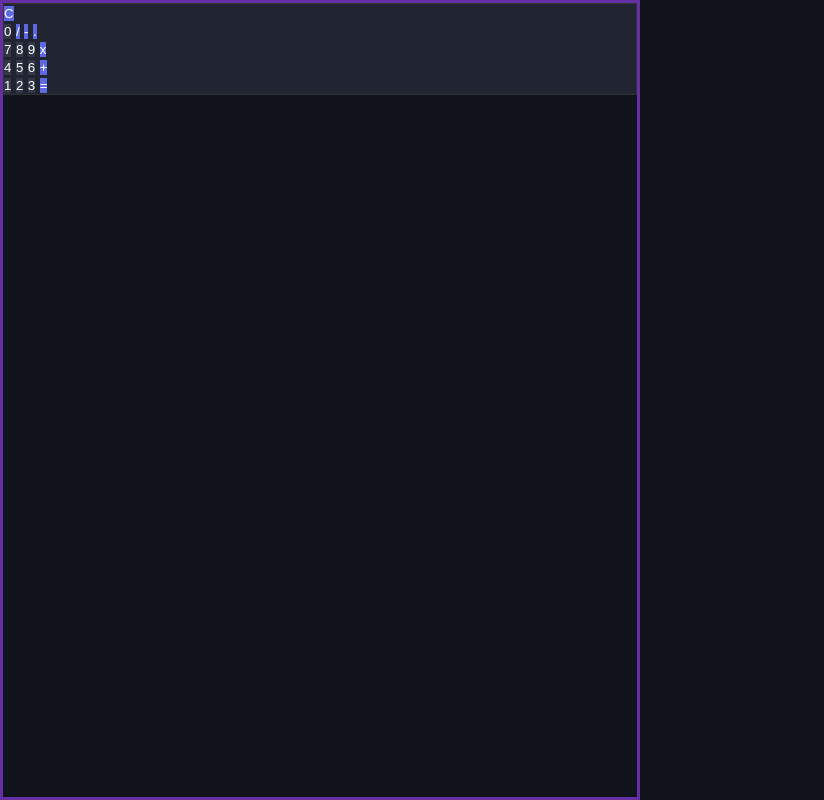
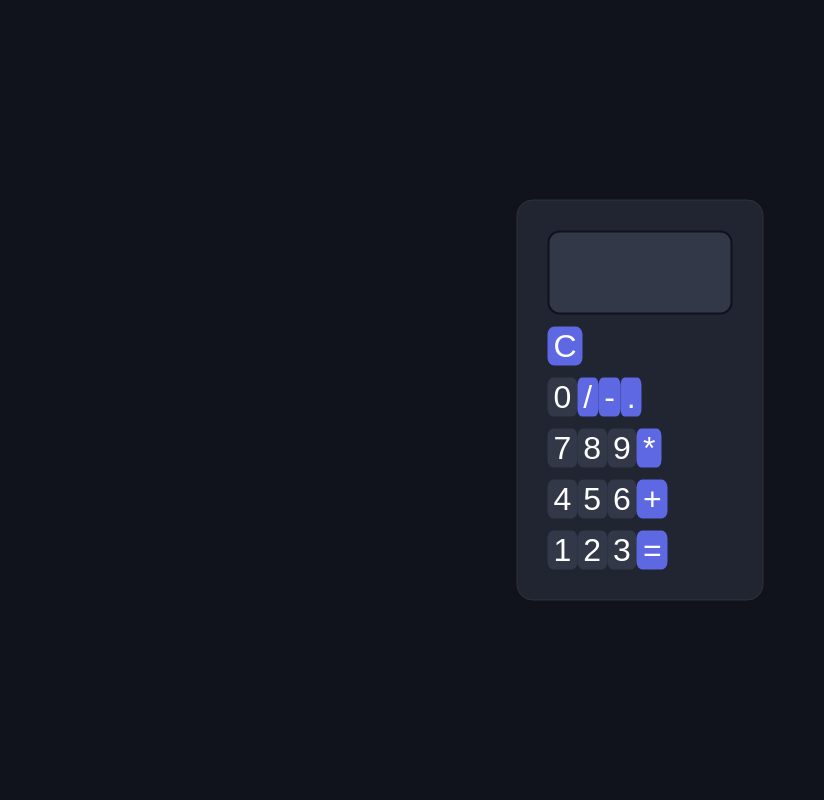
Before and after one commit to GerardoRoman/JSCalculator, a plain HTML site: page index.html in a window 1280 px wide. Shown: the whole page, without its empty margins (0-824 px from the left). Drawn offline with Linux system fonts and the light colour scheme.

Commit message:
have most of the CSS complete, still trying to figure out the spacing of the numbers

```diff
--- a/index.html
+++ b/index.html
@@ -16,34 +16,34 @@
         <div type="text" class="screen" id="screen"></div>
 
         <section id="row">
-            <button class="symbol" id="clear">C</button>
+            <button class="symbol notequals" id="clear">C</button>
         </section>
 
         <section id="row 1">
-            <button class="number" id="zero">0</button>
-            <button class="symbol" id="divide">/</button>
-            <button class="symbol" id="minus">-</button>
-            <button class="symbol" id="decimal">.</button>
+            <button class="number notequals" id="zero">0</button>
+            <button class="symbol notequals" id="divide">/</button>
+            <button class="symbol notequals" id="minus">-</button>
+            <button class="symbol notequals" id="decimal">.</button>
         </section>
 
         <section id="row 2">
-            <button class="number" id="seven">7</button>
-            <button class="number" id="eight">8</button>
-            <button class="number" id="nine">9</button>
-            <button class="symbol" id="multiply">x</button>
+            <button class="number notequals" id="seven">7</button>
+            <button class="number notequals" id="eight">8</button>
+            <button class="number notequals" id="nine">9</button>
+            <button class="symbol notequals" id="multiply">*</button>
         </section>
 
         <section id="row 3">
-            <button class="number" id="four">4</button>
-            <button class="number" id="five">5</button>
-            <button class="number" id="six">6</button>
-            <button class="symbol" id="plus">+</button>
+            <button class="number notequals" id="four">4</button>
+            <button class="number notequals" id="five">5</button>
+            <button class="number notequals" id="six">6</button>
+            <button class="symbol notequals" id="plus">+</button>
         </section>
 
         <section id="row 4">
-            <button class="number" id="one">1</button>
-            <button class="number" id="two">2</button>
-            <button class="number" id="three">3</button>
+            <button class="number notequals" id="one">1</button>
+            <button class="number notequals" id="two">2</button>
+            <button class="number notequals" id="three">3</button>
             <button class="symbol" id="equals">=</button>
         </section>
     </div>
--- a/main.css
+++ b/main.css
@@ -1,23 +1,25 @@
-* {
-    box-sizing: border-box;
-    margin: 0;
-    padding: 0;
+body {
+    font-family: Open Sans;
+    background-color: #10131c;
+    display: flex;
+    flex-direction: column;
+    width: 50%;
 }
 
-html,
-body {
-    font-size: 16px;
-    font-family: sans-serif;
-    height: 100%;
+section {
+    display: flex;
+    flex-direction: row;
+    width: 50%;
 }
 
-body {
-    background: #10131c;
-    display: flex;
-    flex-direction: column;
-    border: 3px solid #6630A4;
-    width: 50%;
-
+div {
+    text-align: center;
+    flex: 1;
+    padding: 30px 30px 30px 30px;
+    border: 2px solid #10131c;
+    background-color: #212532;
+    font-family: sans-serif;
+    font-size: 100%;
 }
 
 button {
@@ -27,30 +29,44 @@ button {
     cursor: pointer;
 }
 
-.screen {
-
-    color: #fff;
-    background: #333849;
-
+button:focus {
+    outline: none;
 }
 
 .calculator {
     background: #212532;
+    display: grid;
+    gap: .75rem;
+    width: 185px;
     border: 1px solid #333;
+    border-radius: 1rem;
+    position: fixed;
+    top: 50%;
+    left: 50%;
+    transform: translate(-50%, -50%);
 }
 
-::placeholder {
+.screen {
+    border-radius: .75rem;
+    font-size: 2rem;
+    height: 4rem;
     color: #fff;
-}
-
-#row1 {
-    display: flex;
-
+    background: #333849;
+    text-align: end;
+    padding: .5rem;
 }
 
 .symbol,
 .number {
+    display: flex;
+    align-items: flex-end;
+    justify-content: flex-end;
+    text-align: right;
+    aspect-ratio: 1;
+    font-size: 2rem;
     color: #fff;
+    border-radius: 20%;
+    transition: .50s ease;
 }
 
 .symbol {
--- a/main.js
+++ b/main.js
@@ -1,13 +1,13 @@
 console.log('linked');
 
-const buttons = document.querySelectorAll('button')
+const buttons = document.querySelectorAll('.notequals')
 // selects everything from html that has 'button'
 const screen = document.querySelector('#screen')
 // finds element with id of 'screen'
 console.log(buttons)
 
 
-const filledDisplay = [];
+let filledDisplay = [];
 // empty array that is going to store what we clicked
 for (let button of buttons) {
     button.addEventListener('click', function (event) {
@@ -35,5 +35,6 @@ equalButton.addEventListener('click', function (event) {
 let clearButton = document.querySelector('#clear');
 clearButton.addEventListener('click', function (event) {
     screen.innerText = ""
+    filledDisplay = [];
     // add some sort of "remove"
 })
```
